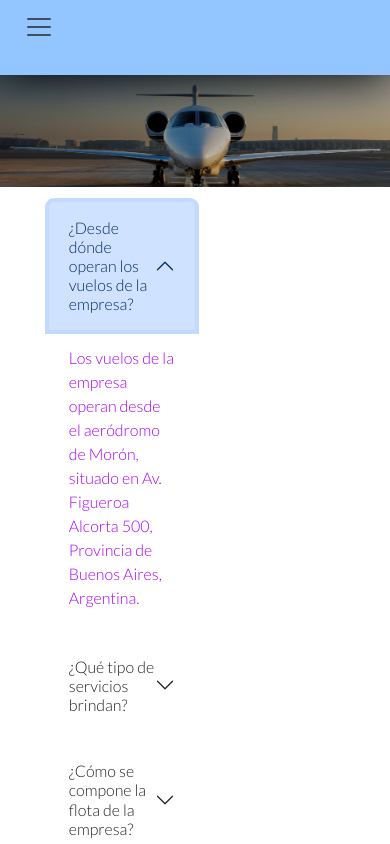
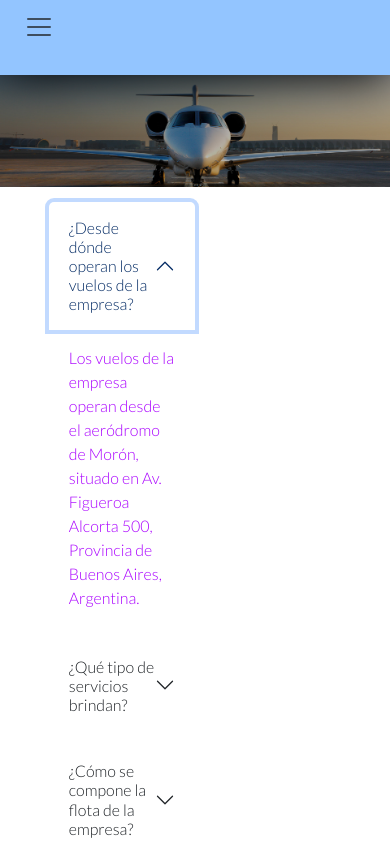
Before and after one commit to luisacosta121/Pagina-de-aviacion, a plain HTML site: page page/preguntas-frecuentes.html in a window 390 px wide. Both pictures are taken after a click on the button "¿Desde dónde operan los vuelos de la empresa?". Shown: the top 844 px of the page. Drawn offline with nearby package versions, Linux system fonts and the light colour scheme.

Commit message:
Pagina FAQ y Contacto correcion de estilos y responsive

```diff
--- a/css/estilos.css
+++ b/css/estilos.css
@@ -256,6 +256,10 @@
 
 .accordion-body{
 	color: #aa00ff;
+}
+
+.accordion-button:not(.collapsed) {
+  background-color: #ffffff;
 }
 
 /*estilos a pagina contacto*/
```
